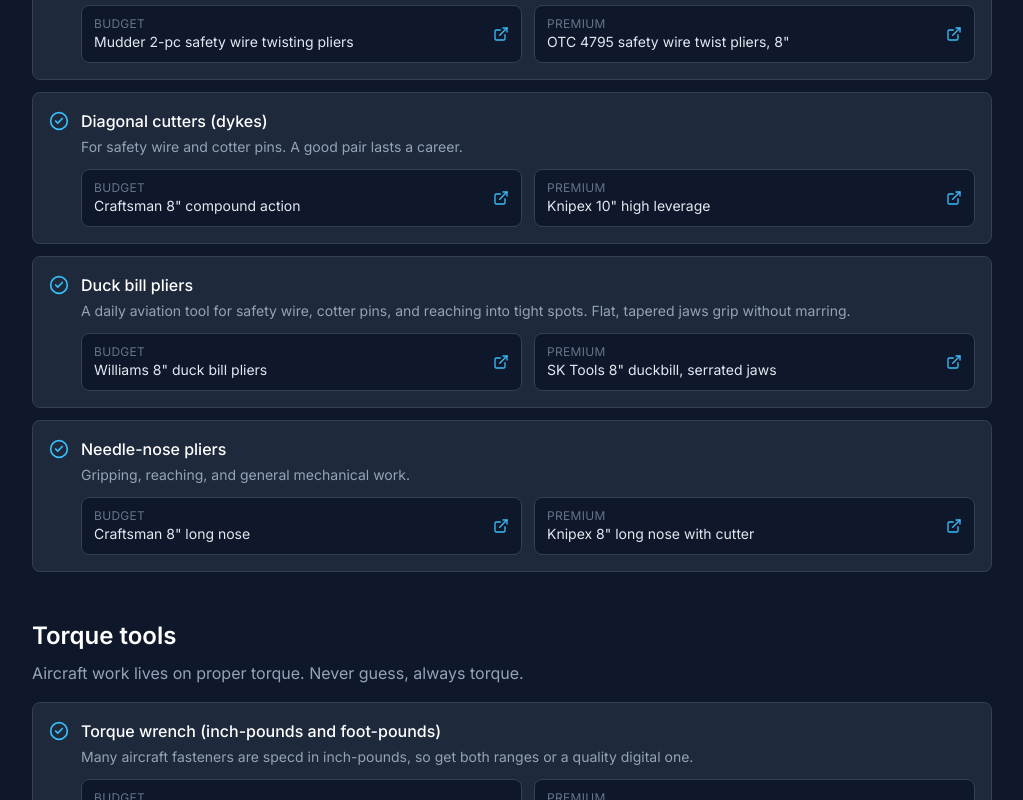
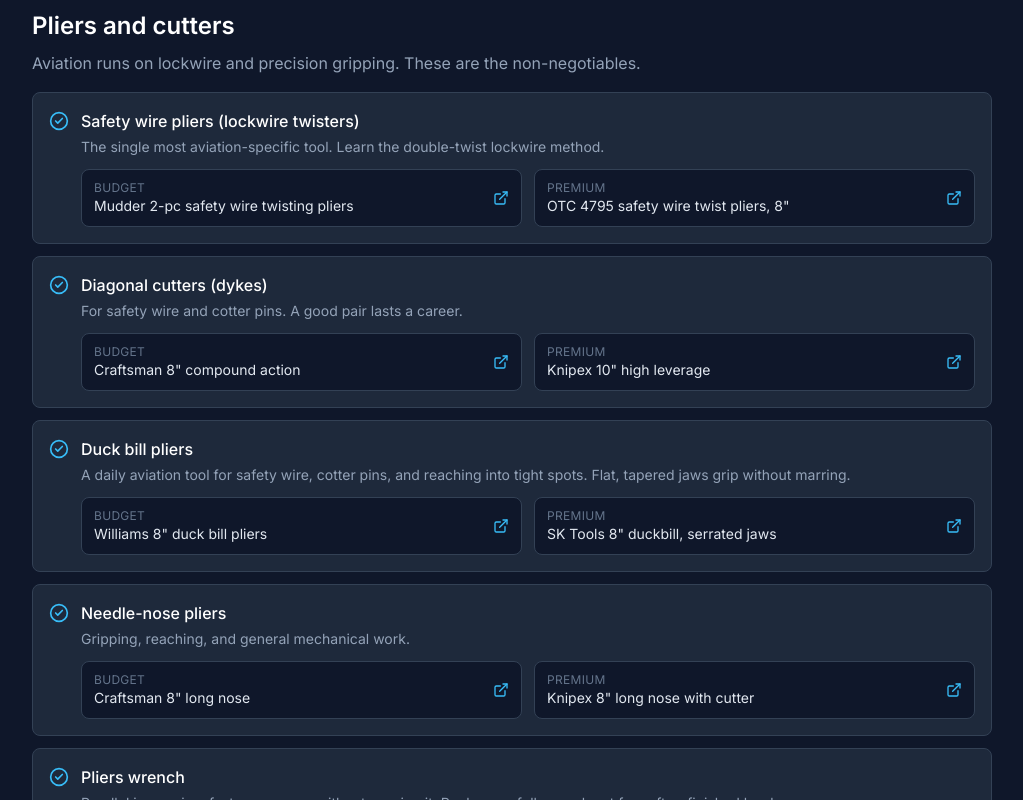
Before and after one commit to dwestbrooks/amttoolbox, a Next.js app: page /guides/ap-mechanic-tool-list in a window 1280 px wide. Shown: the part 1640-2440 px from the top of the page, without its empty margins (128-1151 px from the left). Built offline with nearby package versions, Linux system fonts and the light colour scheme.

Commit message:
Verify and fix ap-mechanic-tool-list picks; deploy pending toolbox item fix

```diff
--- a/src/app/guides/ap-mechanic-tool-list/page.tsx
+++ b/src/app/guides/ap-mechanic-tool-list/page.tsx
@@ -48,8 +48,8 @@
         name: '3/8-inch drive socket set, deep and shallow',
         note: 'Get both metric and SAE or an aviation-specific set that covers common hardware.',
         budget: {
-          label: 'Craftsman 3/8" drive set',
-          url: 'https://www.amazon.com/Craftsman-Piece-Drive-Socket-Metric/dp/B09S2PFYVG',
+          label: 'Craftsman 61-pc 3/8" drive SAE/Metric set',
+          url: 'https://www.amazon.com/dp/B0CPYVKG7F',
         },
         premium: {
           label: 'GEARWRENCH 57-pc 3/8" 6-pt SAE/Metric',
@@ -61,11 +61,23 @@
         note: 'For small hardware, fairings, and instrument panels.',
         budget: {
           label: 'Craftsman 44-pc 1/4" 6-pt SAE/Metric',
-          url: 'https://www.amazon.com/Craftsman-Piece-Drive-Socket-Metric/dp/B09S2PFYVG',
+          url: 'https://www.amazon.com/dp/B09S2PFYVG',
         },
         premium: {
           label: 'Craftsman 24-pc Nano SAE 1/4"',
           url: 'https://www.amazon.com/CRAFTSMAN-Socket-4-Inch-24-Piece-CMMT12009/dp/B07QL38G69',
+        },
+      },
+      {
+        name: 'Universal joint / swivel sockets',
+        note: 'Reach fasteners at odd angles in cowlings and tight bays that a straight socket cannot square up to.',
+        budget: {
+          label: 'DURATECH 10-pc 3/8" metric swivel set',
+          url: 'https://www.amazon.com/dp/B0BR9ZX5JD',
+        },
+        premium: {
+          label: 'TEKTON 17-pc 3/8" shallow 6-point set',
+          url: 'https://www.amazon.com/dp/B07RJTPBML',
         },
       },
     ],
@@ -82,8 +94,8 @@
           url: 'https://www.amazon.com/CRAFTSMAN-WRENCH-SET-COMBINATION-METRIC/dp/B078NDYCSK',
         },
         premium: {
-          label: 'GEARWRENCH 20-pc ratcheting combo',
-          url: 'https://www.amazon.com/GEARWRENCH-35720-Ratcheting-Wrench-Set/dp/B07GSCZCPM',
+          label: 'GEARWRENCH 24-pc long-pattern 12-pt SAE/Metric',
+          url: 'https://www.amazon.com/dp/B000NICG9M',
         },
       },
       {
@@ -150,6 +162,18 @@
         premium: {
           label: 'Knipex 8" long nose with cutter',
           url: 'https://www.amazon.com/KNIPEX-Tools-Multi-Component-2612200-Multi-Colour/dp/B000X4MOVG',
+        },
+      },
+      {
+        name: 'Pliers wrench',
+        note: 'Parallel jaws grip a fastener square without marring it. Replaces a full wrench set for soft or finished hardware.',
+        budget: {
+          label: 'WORKPRO 7" high-leverage pliers wrench',
+          url: 'https://www.amazon.com/dp/B0CZ3M4KX9',
+        },
+        premium: {
+          label: 'Knipex 10" chrome pliers wrench',
+          url: 'https://www.amazon.com/dp/B000X4OG94',
         },
       },
     ],
@@ -223,6 +247,66 @@
         premium: {
           label: 'AFA Tooling deburring tool, 11 M2 HSS blades, anodized',
           url: 'https://www.amazon.com/dp/B07RM1D6WD',
+        },
+      },
+      {
+        name: 'Aviation snips (offset set)',
+        note: 'Left, right, and straight cut through aluminum skin and soft sheet without cracking rivet lines.',
+        budget: {
+          label: 'Craftsman offset long-cut aviation snips',
+          url: 'https://www.amazon.com/dp/B07RCNG2TJ',
+        },
+        premium: {
+          label: 'Midwest KUSH-N-POWER offset left/right set, USA',
+          url: 'https://www.amazon.com/dp/B07RC7ZBK9',
+        },
+      },
+      {
+        name: 'Punches and chisels set',
+        note: 'For driving pins, aligning holes, and cutting or splitting soft aluminum in panel work.',
+        budget: {
+          label: 'HORUSDY 16-pc punch and chisel set',
+          url: 'https://www.amazon.com/dp/B0BRPVRC77',
+        },
+        premium: {
+          label: 'OTC 4600 16-pc punch and chisel set',
+          url: 'https://www.amazon.com/dp/B000XSJK9Q',
+        },
+      },
+      {
+        name: 'Dead-blow and soft-face hammers',
+        note: 'Seat panels and buck sheet metal without marring or rebounding into the work.',
+        budget: {
+          label: 'NEIKO 3-pc neon dead-blow mallet set',
+          url: 'https://www.amazon.com/dp/B0CWCK4TLG',
+        },
+        premium: {
+          label: 'Estwing 45 oz no-mar dead-blow with cushion grip',
+          url: 'https://www.amazon.com/dp/B00433SBWE',
+        },
+      },
+      {
+        name: 'Soft-face mallet',
+        note: 'Non-marring struck tool for alignment work on finished aluminum where a steel face would leave a mark.',
+        budget: {
+          label: 'Mutt Tools 8 oz dead-blow soft-face mallet',
+          url: 'https://www.amazon.com/dp/B0GHSR4DJ2',
+        },
+        premium: {
+          label: 'Estwing 12 oz rubber mallet, made in USA',
+          url: 'https://www.amazon.com/dp/B00943ROPS',
+        },
+      },
+      {
+        name: 'File set (flat, round, half-round) with handle',
+        note: 'For cleaning up saw-cut edges and dressing aluminum and soft steel before deburring.',
+        budget: {
+          label: 'TARIST 3-pc 8" flat/half-round/round file set',
+          url: 'https://www.amazon.com/dp/B0BXPQGVZ5',
+        },
+        premium: {
+          label: 'Nicholson 9-pc maintenance file set',
+          url: 'https://www.amazon.com/dp/B07YD5ZTZY',
         },
       },
     ],
@@ -388,6 +472,30 @@
           url: 'https://www.amazon.com/dp/B0BLVT2Y9N',
         },
       },
+      {
+        name: 'Magnetic pickup tool',
+        note: 'Rescue dropped screws, washers, and safety wire from cowlings and belly skins where you cannot reach. Always near the top of a mechanic kit.',
+        budget: {
+          label: 'Craftsman 3-pc magnetic pickup tool kit',
+          url: 'https://www.amazon.com/dp/B08L41ZNFJ',
+        },
+        premium: {
+          label: 'NEIKO 6-pc magnetic tool and telescoping mirror set',
+          url: 'https://www.amazon.com/dp/B09FVQD7WN',
+        },
+      },
+      {
+        name: 'Telescoping inspection mirror',
+        note: 'For blind-area checks on wiring, fasteners, and fittings you cannot put your head into.',
+        budget: {
+          label: 'Titan 11186 telescoping inspection mirror',
+          url: 'https://www.amazon.com/dp/B00TO7NHG4',
+        },
+        premium: {
+          label: 'NoCry heavy-duty telescoping inspection mirror',
+          url: 'https://www.amazon.com/dp/B0BGY5PNQH',
+        },
+      },
     ],
   },
 ]
--- a/src/app/guides/best-toolboxes-for-ap-mechanics/page.tsx
+++ b/src/app/guides/best-toolboxes-for-ap-mechanics/page.tsx
@@ -98,9 +98,9 @@
   },
   {
     name: 'US General 56 in. Double Bank Roller Cabinet',
-    model: 'Harbor Freight Item 64864',
+    model: 'Harbor Freight Item 58714',
     tier: 'premium',
-    priceNote: 'About $850 at Harbor Freight',
+    priceNote: 'About $900 at Harbor Freight',
     bestFor: 'Best hangar roll-away for a serious tool load',
     pros: [
       'Over 21,500 cu in of storage, enough for a full career toolkit',
```
Also changed, not shown: research/tool-list-picks.md (+25 -0 lines).
